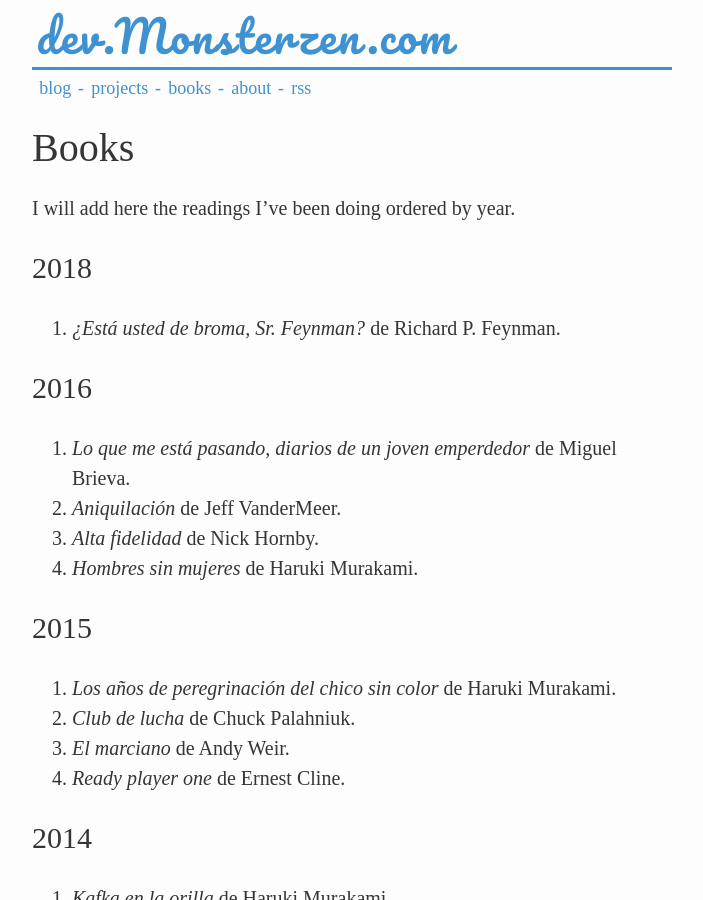
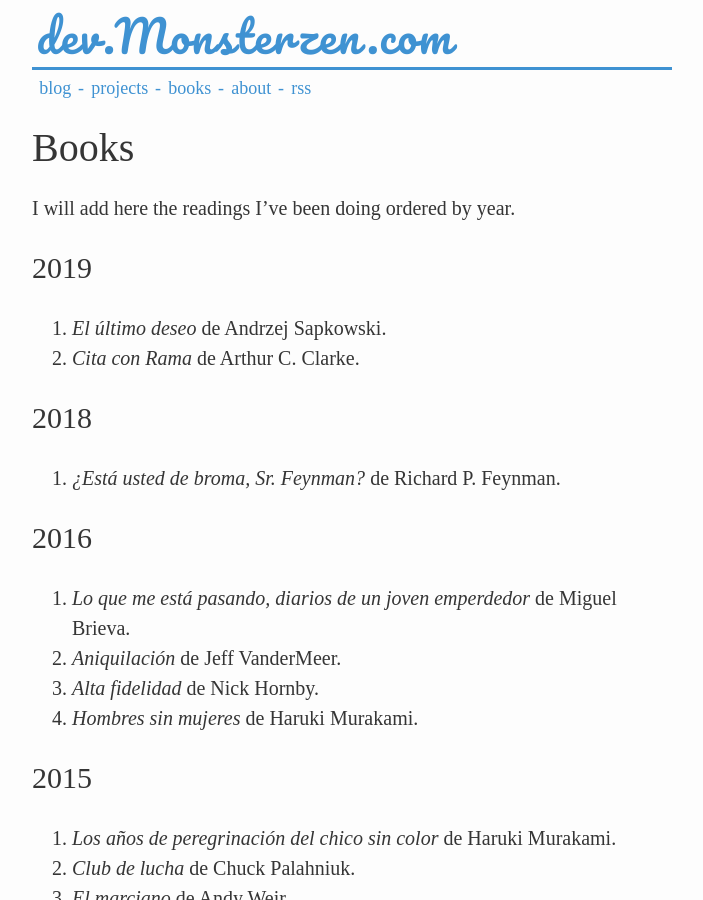
Before and after one commit to jfcalvo/jfcalvo.github.com, a Jekyll site: the page built from books.markdown, in a window 1280 px wide and 900 px high. Shown: the whole window, without its empty margins (288-991 px from the left). Built offline with Jekyll 4.4.1, drawn with Linux system fonts in a browser that asks for light colours; some web fonts are replaced.

Commit message:
Add some books

```diff
--- a/books.markdown
+++ b/books.markdown
@@ -7,6 +7,11 @@ permalink: /books/
 # Books
 
 I will add here the readings I've been doing ordered by year.
+
+## 2019
+
+1. *El último deseo* de Andrzej Sapkowski.
+2. *Cita con Rama* de Arthur C. Clarke.
 
 ## 2018
 
```
